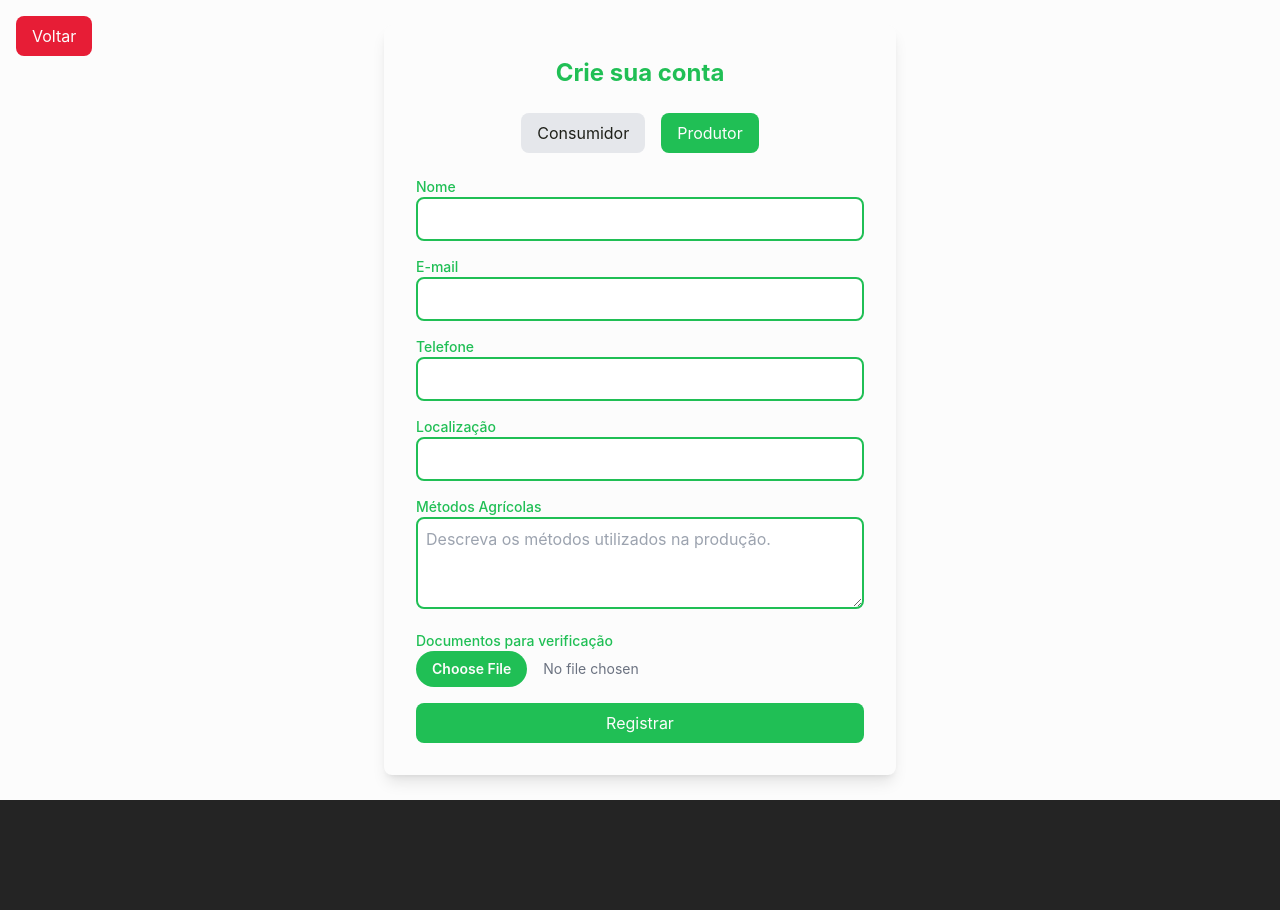
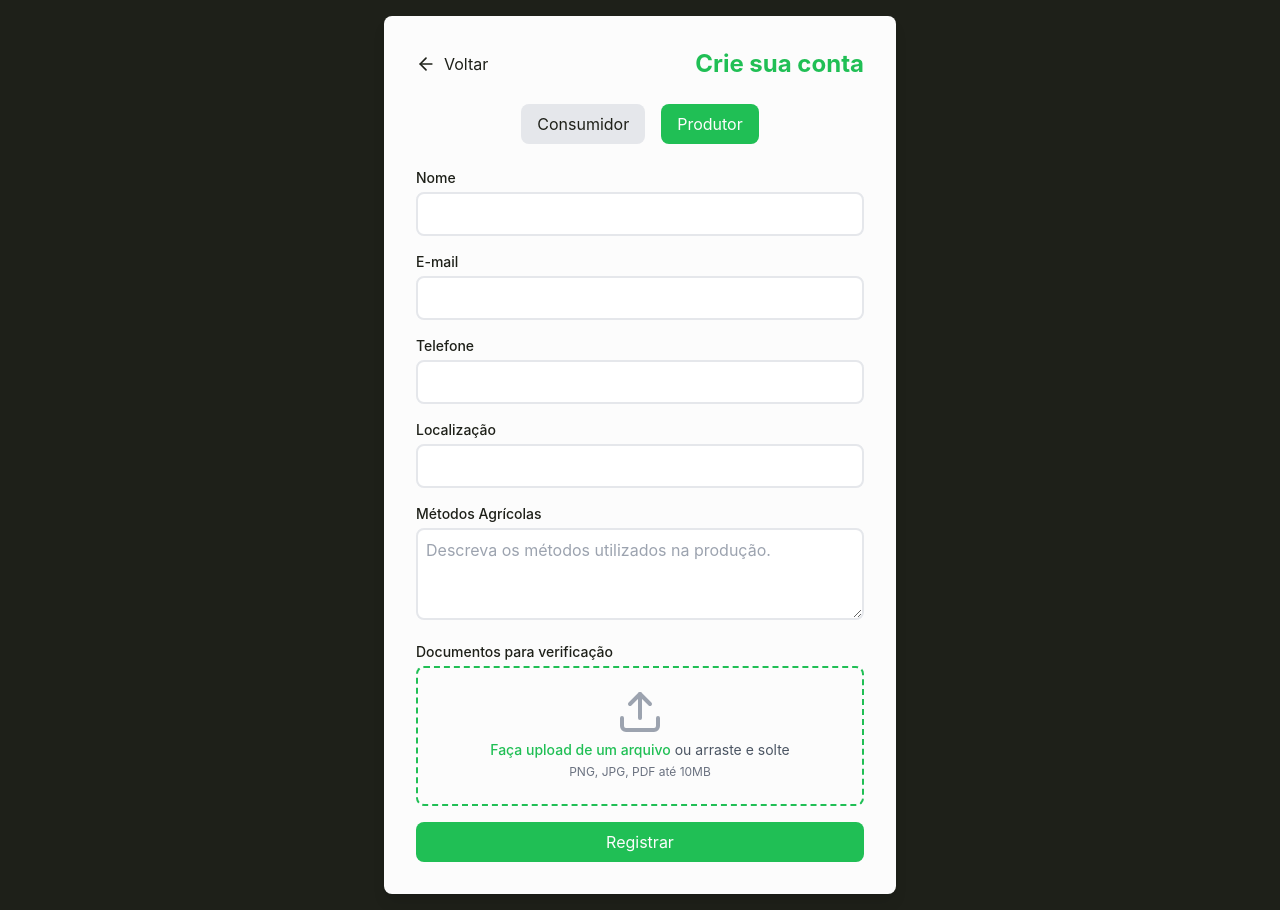
Before and after one commit to aureliodeboa/PedeFruta, a React (Vite) app: page /register in a window 1280 px wide. Both pictures are taken after a click on the button "Produtor". Before the commit the page ends 800 px from the top, so only its background shows below. Built offline with nearby package versions, Linux system fonts and the light colour scheme.

Commit message:
style: change form colors

```diff
--- a/src/pages/RegisterPage.tsx
+++ b/src/pages/RegisterPage.tsx
@@ -1,26 +1,19 @@
 import React, { useState } from 'react';
 import { useNavigate } from 'react-router-dom';
+import { ArrowLeft, Upload } from 'lucide-react';
 
 export const RegisterPage: React.FC = () => {
   const navigate = useNavigate();
   const [userType, setUserType] = useState<'consumidor' | 'produtor'>('consumidor');
 
-  const [formData, setFormData] = useState<{
-    nome: string;
-    email: string;
-    telefone: string;
-    preferencias: string;
-    localizacao: string;
-    metodosAgricolas: string;
-    documentos: File | null;
-  }>({
+  const [formData, setFormData] = useState({
     nome: '',
     email: '',
     telefone: '',
     preferencias: '',
     localizacao: '',
     metodosAgricolas: '',
-    documentos: null,
+    documentos: null as File | null,
   });
 
   const handleInputChange = (e: React.ChangeEvent<HTMLInputElement | HTMLTextAreaElement>) => {
@@ -43,43 +36,44 @@ export const RegisterPage: React.FC = () => {
     }
   };
 
-  // Função para voltar à HomePage
   const handleGoHome = () => {
     navigate('/');
   };
 
   return (
-    <div className="min-h-screen bg-[#FCFCFC] flex items-center justify-center p-4">
-      <div className="absolute top-4 left-4">
-        <button
+    <div className="min-h-screen bg-primary-dark flex flex-col items-center justify-center p-4">
+      <div className="w-full max-w-lg bg-primary-white p-8 shadow-lg rounded-lg">
+        <div className="flex justify-between items-center mb-6">
+          <button
             onClick={handleGoHome}
-            className="px-4 py-2 rounded-lg bg-[#e71d36] text-[#FCFCFC] hover:bg-[#bf1a2d] transition-colors"
-        >
+            className="text-primary-dark hover:text-primary-red transition-colors duration-200 flex items-center"
+            aria-label="Voltar para a página inicial"
+          >
+            <ArrowLeft size={20} className="mr-2" />
             Voltar
-        </button>
+          </button>
+          <h2 className="text-2xl font-bold text-primary-green">
+            Crie sua conta
+          </h2>
         </div>
-      <div className="w-full max-w-lg bg-[#FCFCFC] p-8 shadow-lg rounded-lg">
-        <h2 className="text-2xl font-bold text-center text-[#20bf55] mb-6">
-          Crie sua conta
-        </h2>
 
         <div className="flex justify-center gap-4 mb-6">
           <button
             onClick={() => setUserType('consumidor')}
-            className={`px-4 py-2 rounded-lg ${
+            className={`px-4 py-2 rounded-lg transition-colors duration-200 ${
               userType === 'consumidor'
-                ? 'bg-[#20bf55] text-[#FCFCFC]'
-                : 'bg-gray-200 text-[#1E2019]'
+                ? 'bg-primary-green text-primary-white'
+                : 'bg-gray-200 text-primary-dark hover:bg-gray-300'
             }`}
           >
             Consumidor
           </button>
           <button
             onClick={() => setUserType('produtor')}
-            className={`px-4 py-2 rounded-lg ${
+            className={`px-4 py-2 rounded-lg transition-colors duration-200 ${
               userType === 'produtor'
-                ? 'bg-[#20bf55] text-[#FCFCFC]'
-                : 'bg-gray-200 text-[#1E2019]'
+                ? 'bg-primary-green text-primary-white'
+                : 'bg-gray-200 text-primary-dark hover:bg-gray-300'
             }`}
           >
             Produtor
@@ -88,101 +82,118 @@ export const RegisterPage: React.FC = () => {
 
         <form onSubmit={handleSubmit} className="space-y-4">
           <div>
-            <label className="block text-sm font-medium text-[#20bf55]">Nome</label>
+            <label htmlFor="nome" className="block text-sm font-medium text-primary-dark">Nome</label>
             <input
               type="text"
+              id="nome"
               name="nome"
               value={formData.nome}
               onChange={handleInputChange}
               required
-              className="w-full p-2 border-2 border-[#20bf55] rounded-lg focus:outline-none focus:ring focus:ring-[#e71d36]"
+              className="w-full p-2 mt-1 border-2 rounded-lg text-black bg-white focus:outline-none focus:ring-2 transition-all duration-200"
             />
           </div>
 
           <div>
-            <label className="block text-sm font-medium text-[#20bf55]">E-mail</label>
+            <label htmlFor="email" className="block text-sm font-medium text-primary-dark">E-mail</label>
             <input
               type="email"
+              id="email"
               name="email"
               value={formData.email}
               onChange={handleInputChange}
               required
-              className="w-full p-2 border-2 border-[#20bf55] rounded-lg focus:outline-none focus:ring focus:ring-[#e71d36]"
+              className="w-full p-2 mt-1 border-2 rounded-lg text-black bg-white focus:outline-none focus:ring-2 transition-all duration-200"
             />
           </div>
 
           <div>
-            <label className="block text-sm font-medium text-[#20bf55]">Telefone</label>
+            <label htmlFor="telefone" className="block text-sm font-medium text-primary-dark">Telefone</label>
             <input
               type="tel"
+              id="telefone"
               name="telefone"
               value={formData.telefone}
               onChange={handleInputChange}
               required
-              className="w-full p-2 border-2 border-[#20bf55] rounded-lg focus:outline-none focus:ring focus:ring-[#e71d36]"
+              className="w-full p-2 mt-1 border-2 rounded-lg text-black bg-white focus:outline-none focus:ring-2 transition-all duration-200"
             />
           </div>
 
           {userType === 'consumidor' ? (
             <div>
-              <label className="block text-sm font-medium text-[#20bf55]">
+              <label htmlFor="preferencias" className="block text-sm font-medium text-primary-dark">
                 Preferências
               </label>
               <textarea
+                id="preferencias"
                 name="preferencias"
                 value={formData.preferencias}
                 onChange={handleInputChange}
                 rows={3}
-                className="w-full p-2 border-2 border-[#20bf55] rounded-lg focus:outline-none focus:ring focus:ring-[#e71d36]"
+                className="w-full p-2 mt-1 border-2 rounded-lg text-black bg-white focus:outline-none focus:ring-2 transition-all duration-200"
                 placeholder="Ex.: orgânico, regional, etc."
               />
             </div>
           ) : (
             <>
               <div>
-                <label className="block text-sm font-medium text-[#20bf55]">
+                <label htmlFor="localizacao" className="block text-sm font-medium text-primary-dark">
                   Localização
                 </label>
                 <input
                   type="text"
+                  id="localizacao"
                   name="localizacao"
                   value={formData.localizacao}
                   onChange={handleInputChange}
                   required
-                  className="w-full p-2 border-2 border-[#20bf55] rounded-lg focus:outline-none focus:ring focus:ring-[#e71d36]"
+                  className="w-full p-2 mt-1 border-2 rounded-lg text-black bg-white focus:outline-none focus:ring-2 transition-all duration-200"
                 />
               </div>
 
               <div>
-                <label className="block text-sm font-medium text-[#20bf55]">
+                <label htmlFor="metodosAgricolas" className="block text-sm font-medium text-primary-dark">
                   Métodos Agrícolas
                 </label>
                 <textarea
+                  id="metodosAgricolas"
                   name="metodosAgricolas"
                   value={formData.metodosAgricolas}
                   onChange={handleInputChange}
                   rows={3}
-                  className="w-full p-2 border-2 border-[#20bf55] rounded-lg focus:outline-none focus:ring focus:ring-[#e71d36]"
+                  className="w-full p-2 mt-1 border-2 rounded-lg text-black bg-white focus:outline-none focus:ring-2 transition-all duration-200"
                   placeholder="Descreva os métodos utilizados na produção."
                 />
               </div>
 
               <div>
-                <label className="block text-sm font-medium text-[#20bf55]">
+                <label htmlFor="documentos" className="block text-sm font-medium text-primary-dark">
                   Documentos para verificação
                 </label>
-                <input
-                  type="file"
-                  onChange={handleFileUpload}
-                  className="block w-full text-sm text-gray-500 file:mr-4 file:py-2 file:px-4 file:rounded-full file:border-0 file:text-sm file:font-semibold file:bg-[#20bf55] file:text-[#FCFCFC] hover:file:bg-[#20bf55]"
-                />
+                <div className="mt-1 flex justify-center px-6 pt-5 pb-6 border-2 border-primary-green border-dashed rounded-lg">
+                  <div className="space-y-1 text-center">
+                    <Upload className="mx-auto h-12 w-12 text-gray-400" />
+                    <div className="flex text-sm text-gray-600">
+                      <label
+                        htmlFor="documentos"
+                        className="relative cursor-pointer bg-primary-white rounded-md font-medium text-primary-green hover:text-primary-darkGreen focus-within:outline-none focus-within:ring-2 focus-within:ring-offset-2 focus-within:ring-primary-red"
+                      >
+                        <span>Faça upload de um arquivo</span>
+                        <input id="documentos" name="documentos" type="file" className="sr-only" onChange={handleFileUpload} />
+                      </label>
+                      <p className="pl-1">ou arraste e solte</p>
+                    </div>
+                    <p className="text-xs text-gray-500">PNG, JPG, PDF até 10MB</p>
+                  </div>
+                </div>
               </div>
             </>
           )}
 
           <button
             type="submit"
-            className="w-full bg-[#20bf55] text-[#FCFCFC] py-2 rounded-lg hover:bg-[#20bf55] transition-colors"
+            className="w-full bg-primary-green text-primary-white py-2 rounded-lg hover:bg-primary-darkGreen transition-colors duration-200 focus:outline-none focus:ring-2 focus:ring-offset-2 focus:ring-primary-green"
           >
             Registrar
           </button>
```
Also changed, not shown: 1 other file (tests, documents, lock files or other folders).
